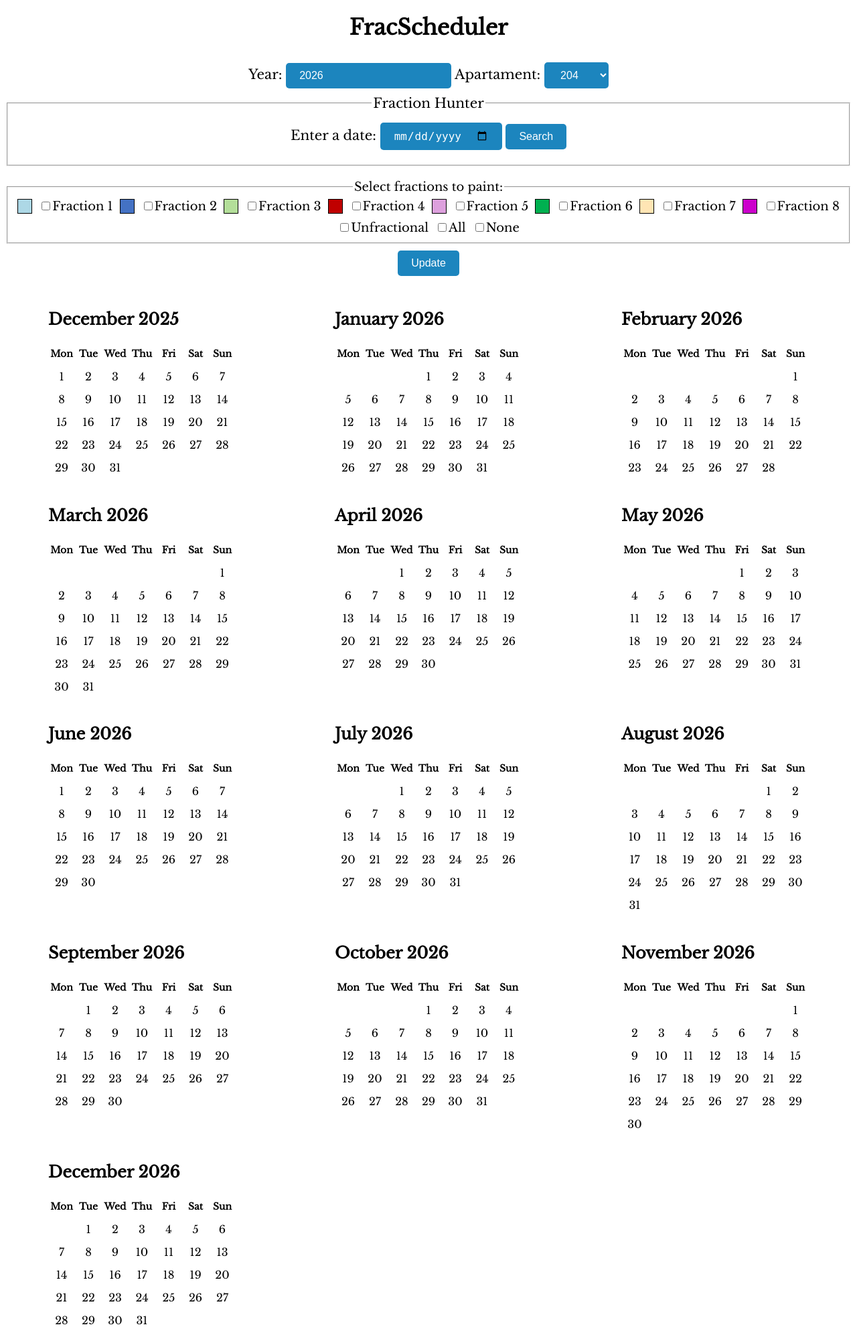
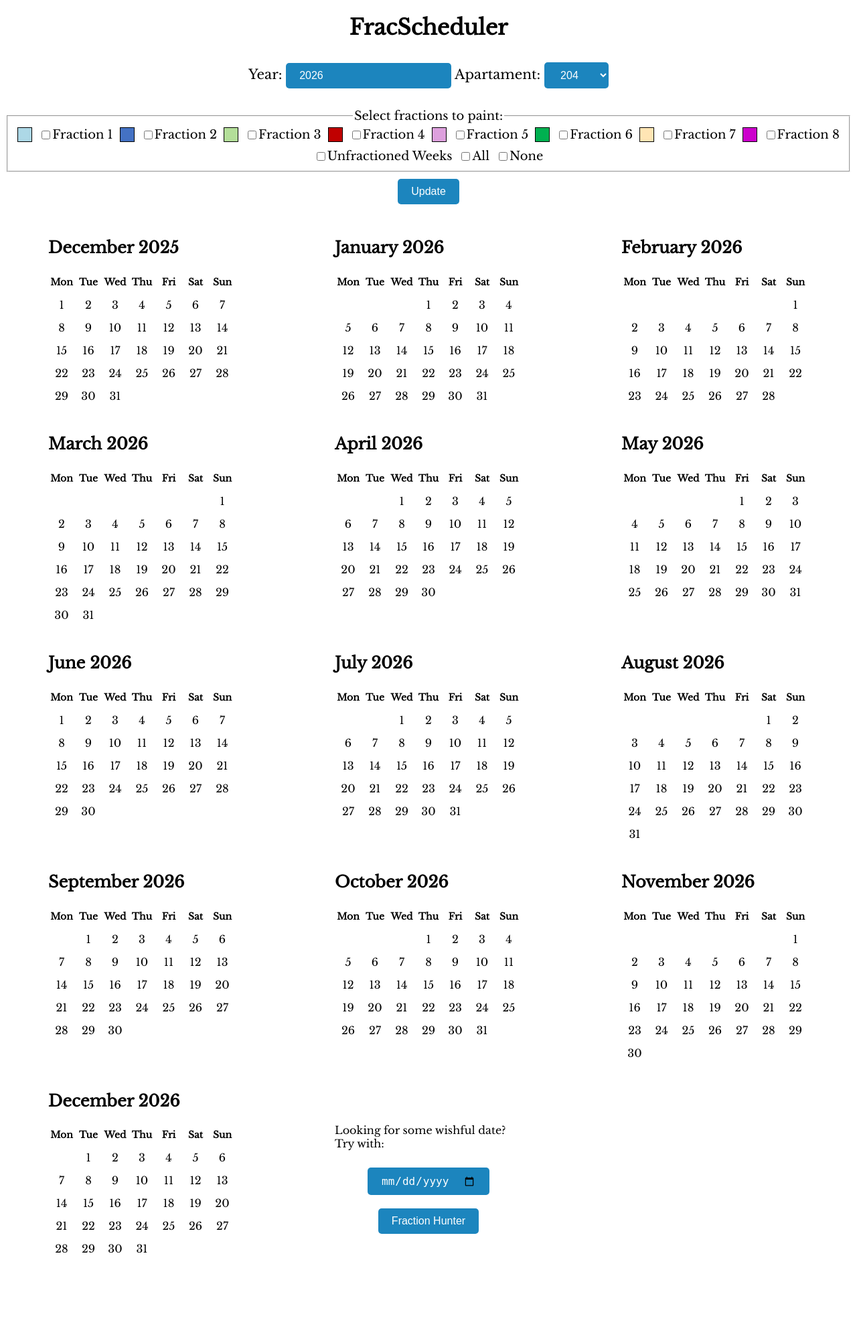
Before and after one commit to rodriesquivel13/FracScheduler, a Flask app: page / in a window 1280 px wide. Shown: the whole page at 67% size. After the commit the page ends 1871 px from the top, so only its background shows below. Run offline with Flask 3, Linux system fonts and the light colour scheme.

Commit message:
looking for some wishful date?

```diff
--- a/templates/calendar.html
+++ b/templates/calendar.html
@@ -18,23 +19,12 @@
     <label for="year">Year:</label>
     <input type="number" id="year" name="year" value="{{ year }}" class="form-button">
 
-    <!-- Se elimina el selector de Level y se agrega el de Apartament -->
     <label for="apartament">Apartament:</label>
     <select id="apartament" name="apartament" class="form-button">
       {% for a in available_apartaments %}
         <option value="{{ a }}" {% if apartament == a %}selected{% endif %}>{{ a }}</option>
       {% endfor %}
     </select>
-
-    <fieldset class="fraction-hunter">
-      <legend>Fraction Hunter</legend>
-      <label for="hunter_date">Enter a date:</label>
-      <input type="date" id="hunter_date" name="hunter_date" class="form-button">
-      <button type="submit"
-              formaction="/hunt_fraction"
-              formmethod="get"
-              class="form-button">Search</button>
-    </fieldset>
 
     <fieldset class="fraction-selector">
       <legend>Select fractions to paint:</legend>
@@ -56,15 +46,15 @@
                  id="fraction_unfractional"
                  name="fractions"
                  value="unfractional"
-                 {% if 'unfractional' in selected_fractions %}checked{% endif %}>
-          <label for="fraction_unfractional">Unfractional</label>
+                 {% if 'unfractional' in selected_fractions %}checked{% endif %}/>
+          <label for="fraction_unfractional">Unfractioned Weeks</label>
         </div>
         <div class="fraction-item">
           <input type="checkbox"
                  id="fraction_all"
                  name="fractions"
                  value="all"
-                 {% if 'all' in selected_fractions %}checked{% endif %}>
+                 {% if 'all' in selected_fractions %}checked{% endif %}/>
           <label for="fraction_all">All</label>
         </div>
         <div class="fraction-item">
@@ -197,6 +180,18 @@
         </table>
       </div>
     {% endfor %}
+
+    {# — Ghost cell en lugar de enero próximo — #}
+    <div class="month ghost">
+      <h2>&nbsp;</h2>
+      <div class="fraction-hunter-footer">
+        <p>Looking for some wishful date? Try with:</p>
+        <form method="get" action="/hunt_fraction">
+          <input type="date" id="hunter_date" name="hunter_date" class="form-button">
+          <button type="submit" class="form-button">Fraction Hunter</button>
+        </form>
+      </div>
+    </div>
   </div>
 
   <script src="{{ url_for('static', filename='scripts.js') }}"></script>
```
Also changed, not shown: other parts of templates/calendar.html (+14 -20 lines).
